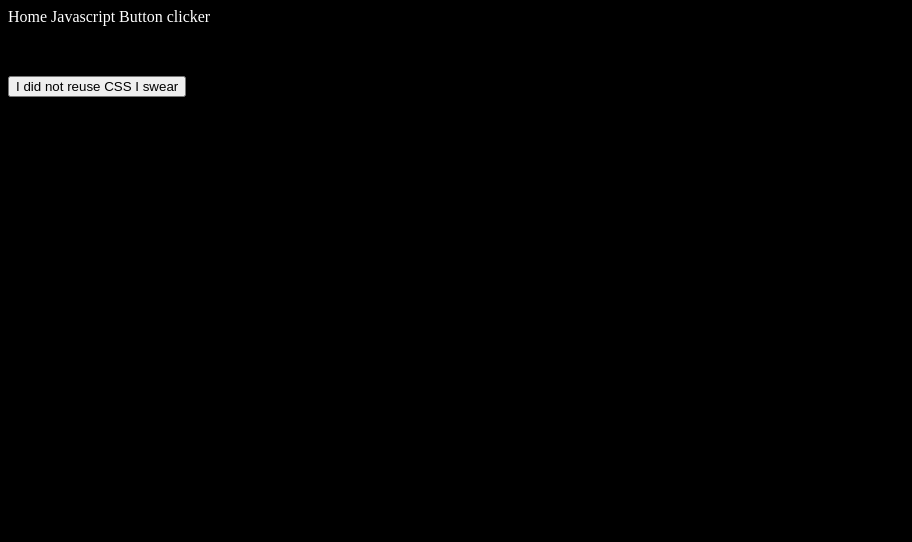
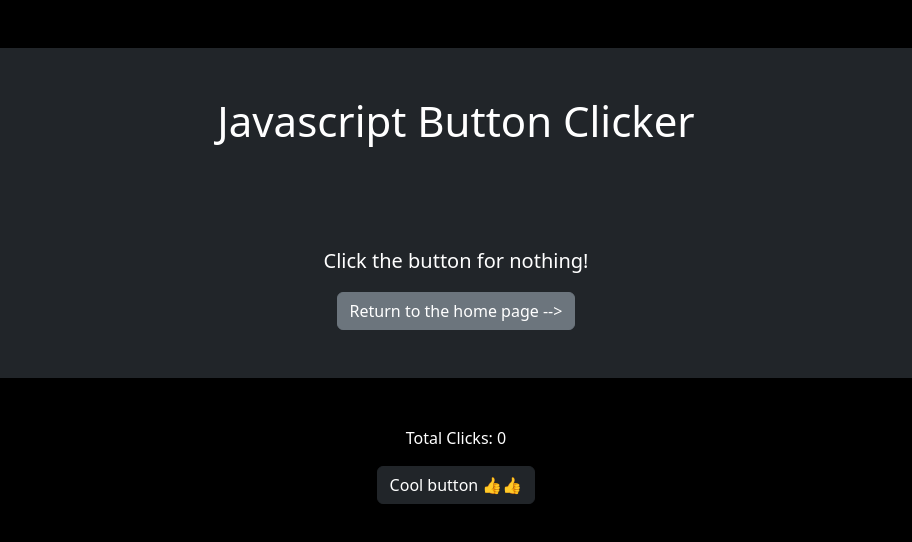
Before and after one commit to Shob3r/CppShowcase, an Electron app: page src/JsButtonClicker.html in a window 912 px wide. Drawn offline with nearby package versions, Linux system fonts and the light colour scheme.

Commit message:
so, so close

```diff
--- a/src/JsButtonClicker.html
+++ b/src/JsButtonClicker.html
@@ -1,23 +1,32 @@
 <!DOCTYPE html>
 <html>
   <head>
-    <link rel="stylesheet" type="text/css" href="./stylesheet.css" />
+    <link href="https://cdn.jsdelivr.net/npm/bootstrap@5.3.0-alpha1/dist/css/bootstrap.min.css" rel="stylesheet" integrity="sha384-GLhlTQ8iRABdZLl6O3oVMWSktQOp6b7In1Zl3/Jr59b6EGGoI1aFkw7cmDA6j6gD" crossorigin="anonymous">
     <link href="https://fonts.googleapis.com/css?family=Rubik" rel="stylesheet"/>
     <title>Js Button Clicker (Cpp Showcase)</title>
   </head>
 
   <body style="background-color: black">
-    <header class="NavBar">
-      <a href="./index.html" style="  text-decoration: none; color:white">Home</a>
-      <a href="./JsButtonClicker.html" style="  text-decoration: none; color:white">Javascript Button clicker</a>
-    </header>
-    <p id="clickCounter" class="buttonClicker">Total Clicks: 0</p>
-    <div class="monkeyGameButtonContainer">
-      <button id="buttonClicker" class="monkeyGameButton">
-        I did not reuse CSS I swear
+    <div class="px-4 py-5 my-5 text-center bg-dark" style="background-color: rgb(37, 37, 37);">
+      <h1 class="display-5 fr-bold text-white">Javascript Button Clicker</h1>
+      <p class="d-grid gap-2 d-sm-flex justify-content-sm-center text-white" style="margin-top: 100px; color:white; font-size: 15pt;">Click the button for nothing!</p>
+      <button type="button" class="btn btn-secondary" onclick="location.href = './index.html'">
+        Return to the home page -->
       </button>
     </div>
-
+    <p id="clickCounter" class="text-white text-center">Total Clicks: 0</p>
+    <div class="container">
+      <div class="col-md-12 text-center">
+        <button type="button" id="buttonClicker" class="btn btn-dark">
+          Cool button 👍👍
+        </button>
+      </div>
+    </div>
+    <!-- Scripts -->
+    <script src="./js/renderer.js"></script>
+    <script src="https://cdn.jsdelivr.net/npm/@popperjs/core@2.11.6/dist/umd/popper.min.js" integrity="sha384-oBqDVmMz9ATKxIep9tiCxS/Z9fNfEXiDAYTujMAeBAsjFuCZSmKbSSUnQlmh/jp3" crossorigin="anonymous"></script>
+    <script src="https://cdn.jsdelivr.net/npm/bootstrap@5.3.0-alpha1/dist/js/bootstrap.min.js" integrity="sha384-mQ93GR66B00ZXjt0YO5KlohRA5SY2XofN4zfuZxLkoj1gXtW8ANNCe9d5Y3eG5eD" crossorigin="anonymous"></script>
+    <script src="https://cdn.jsdelivr.net/npm/bootstrap@5.3.0-alpha1/dist/js/bootstrap.bundle.min.js" integrity="sha384-w76AqPfDkMBDXo30jS1Sgez6pr3x5MlQ1ZAGC+nuZB+EYdgRZgiwxhTBTkF7CXvN" crossorigin="anonymous"></script>
     <script src="./js/ButtonListener.js"></script>
   </body>
 </html>
--- a/src/js/main.js
+++ b/src/js/main.js
@@ -16,9 +16,9 @@ const createWindow = () => {
 		},
 		minHeight: 600,
 		minWidth: 1024,
-		icon: path.join(__dirname, "..", "media", "img", "Lemon.png")
+		icon: path.join(__dirname, "..", "media", "img", "cppLogo.png")
 	});
-	console.log(path.join(__dirname, "..", "media", "img", "Lemon.png"));
+
 
 	// and load the index.html of the app.
 	mainWindow.loadFile("../index.html");
```
Also changed, not shown: src/index.html (+5 -6 lines), src/media/img/cppLogo.png (added).
